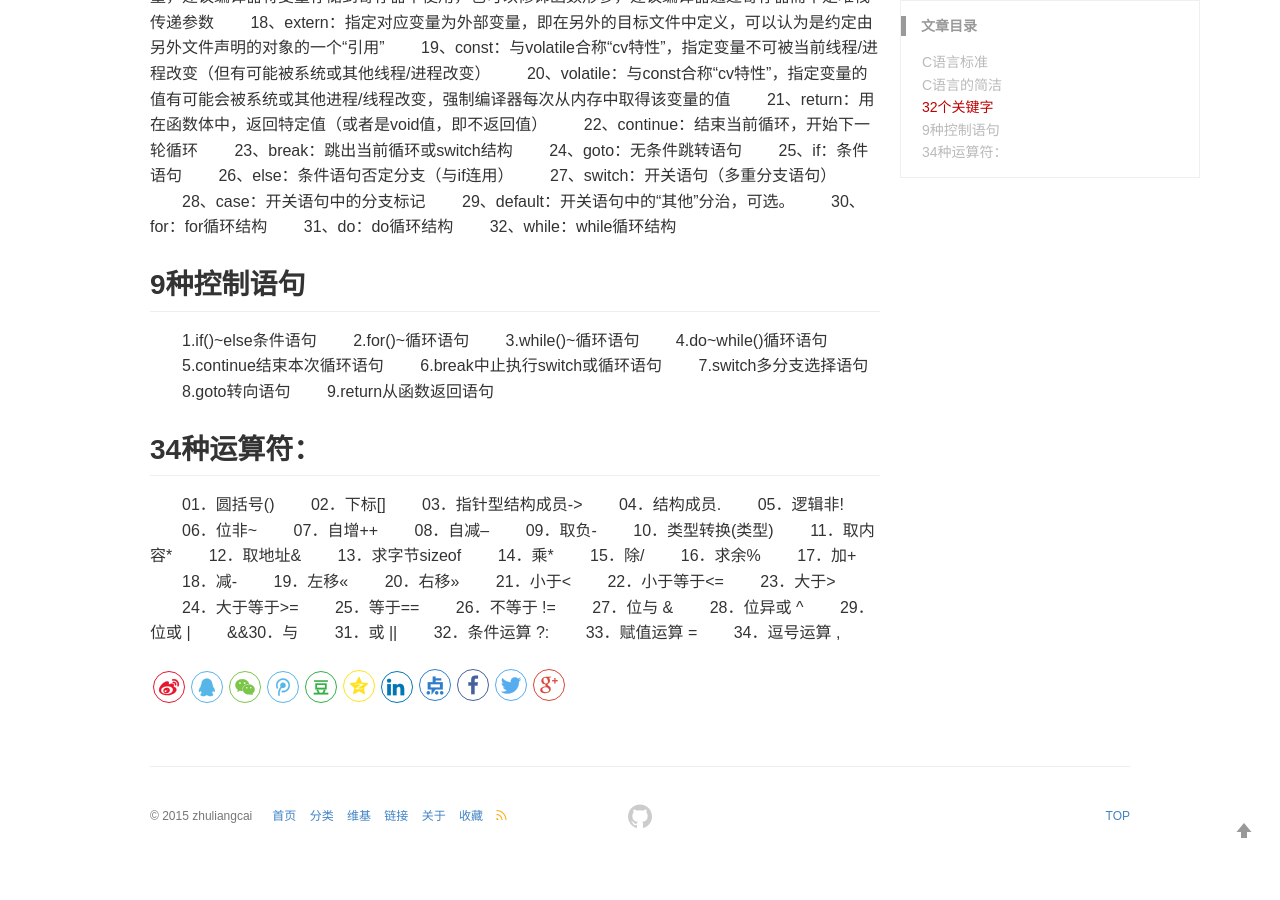
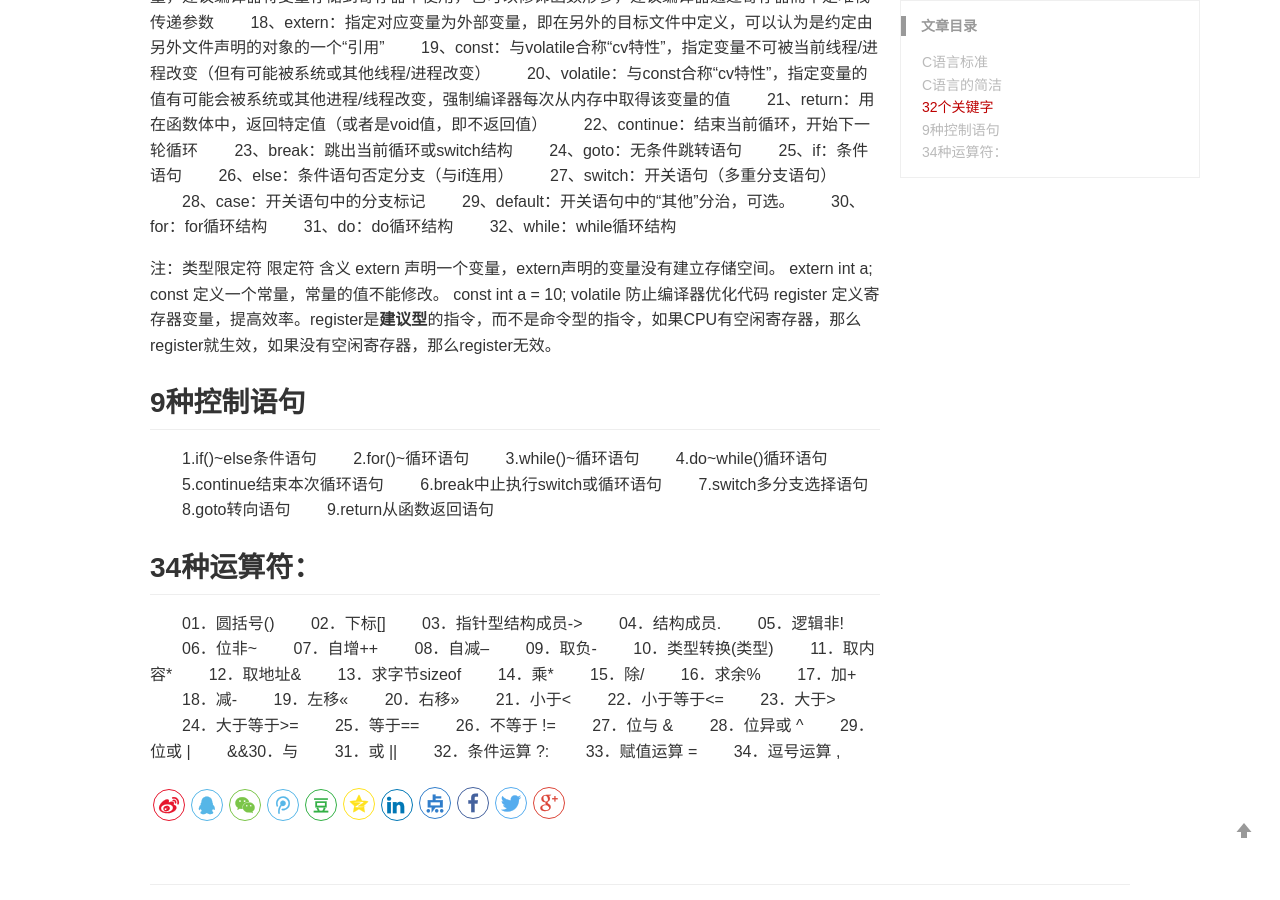
Before and after one commit to zhuliangcai/zhuliangcai.github.io, a Jekyll site: the page built from _posts/c/2020-01-09-c语言语法基础.md, in a window 1280 px wide and 900 px high, scrolled down 1027 px. Built offline with Jekyll 4.4.1, drawn with Linux system fonts in a browser that asks for light colours; comment, search, counter and statistics services are not loaded; before the commit the page ends 1892 px from its top, so only the background shows below that.

Commit message:
c补充基础

```diff
--- a/_posts/c/2020-01-09-c语言语法基础.md
+++ b/_posts/c/2020-01-09-c语言语法基础.md
@@ -64,6 +64,13 @@ C语言仅有32个关键字，9种控制语句，34种运算符，却能完成
 　　31、do：do循环结构
 　　32、while：while循环结构
 
+注：类型限定符
+限定符    含义
+extern   声明一个变量，extern声明的变量没有建立存储空间。 extern int a;
+const    定义一个常量，常量的值不能修改。 const int a = 10;
+volatile 防止编译器优化代码
+register 定义寄存器变量，提高效率。register是**建议型**的指令，而不是命令型的指令，如果CPU有空闲寄存器，那么register就生效，如果没有空闲寄存器，那么register无效。
+
 ## 9种控制语句
 
 　　1.if()~else条件语句
```
Also changed, not shown: _posts/c/2020-01-07-C语言基础教程.md (+5 -0 lines).
